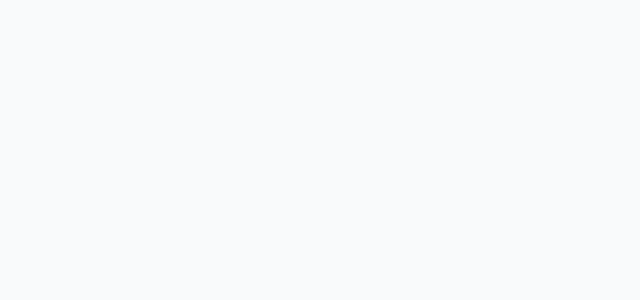
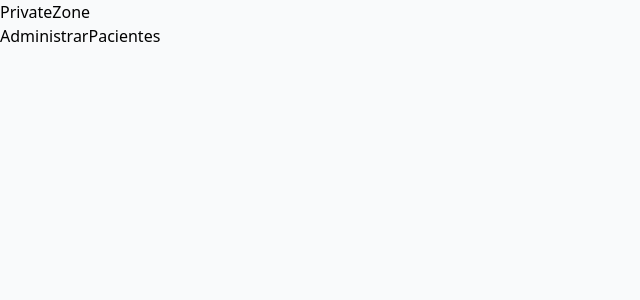
Before and after one commit to LucasSA97/apv-citas, a React (Vite) app in the folder frontend/: page /admin in a window 1280 px wide. Before the commit this address had no page. Shown: the top 300 px of the page, without its empty margins (0-640 px from the left). Built offline with nearby package versions, Linux system fonts and the light colour scheme.

Commit message:
Creando rutas protegidas

```diff
--- a/frontend/src/App.jsx
+++ b/frontend/src/App.jsx
@@ -7,6 +7,8 @@ import Register from "./pages/Register"
 import ConfirmPage from "./pages/ConfirmPage"
 import NewPassword from "./pages/newPassword"
 import { AuthProvider } from "./context/AuthProvider"
+import PrivateZone from "./layout/PrivateZone"
+import AdministrarPacientes from "./pages/AdministrarPacientes"
 
 function App() {
 
@@ -18,10 +20,13 @@ function App() {
 
         <Route path="/" element={ <AuthLayout/> }>
           <Route index element={ <Login /> }/>
+          <Route path="register" element={ <Register /> }/>
           <Route path="lost-password" element={ <LostPassword /> }/>
           <Route path="lost-password/:token" element={ <NewPassword /> }/>
-          <Route path="register" element={ <Register /> }/>
           <Route path="confirm/:token" index element={ <ConfirmPage /> }/>
+        </Route>
+        <Route path="/admin" element={<PrivateZone/>}>
+          <Route index element={<AdministrarPacientes/>}/>
         </Route>
 
         </Routes>
--- /dev/null
+++ b/frontend/src/layout/PrivateZone.jsx
@@ -0,0 +1,13 @@
+import { Outlet } from "react-router-dom"
+const PrivateZone = () => {
+  return (
+    <>
+    <h1>
+    PrivateZone
+    <Outlet></Outlet>
+    </h1>
+    </>
+  )
+}
+
+export default PrivateZone
--- /dev/null
+++ b/frontend/src/pages/AdministrarPacientes.jsx
@@ -0,0 +1,9 @@
+
+
+const AdministrarPacientes = () => {
+  return (
+    <div>AdministrarPacientes</div>
+  )
+}
+
+export default AdministrarPacientes
```
